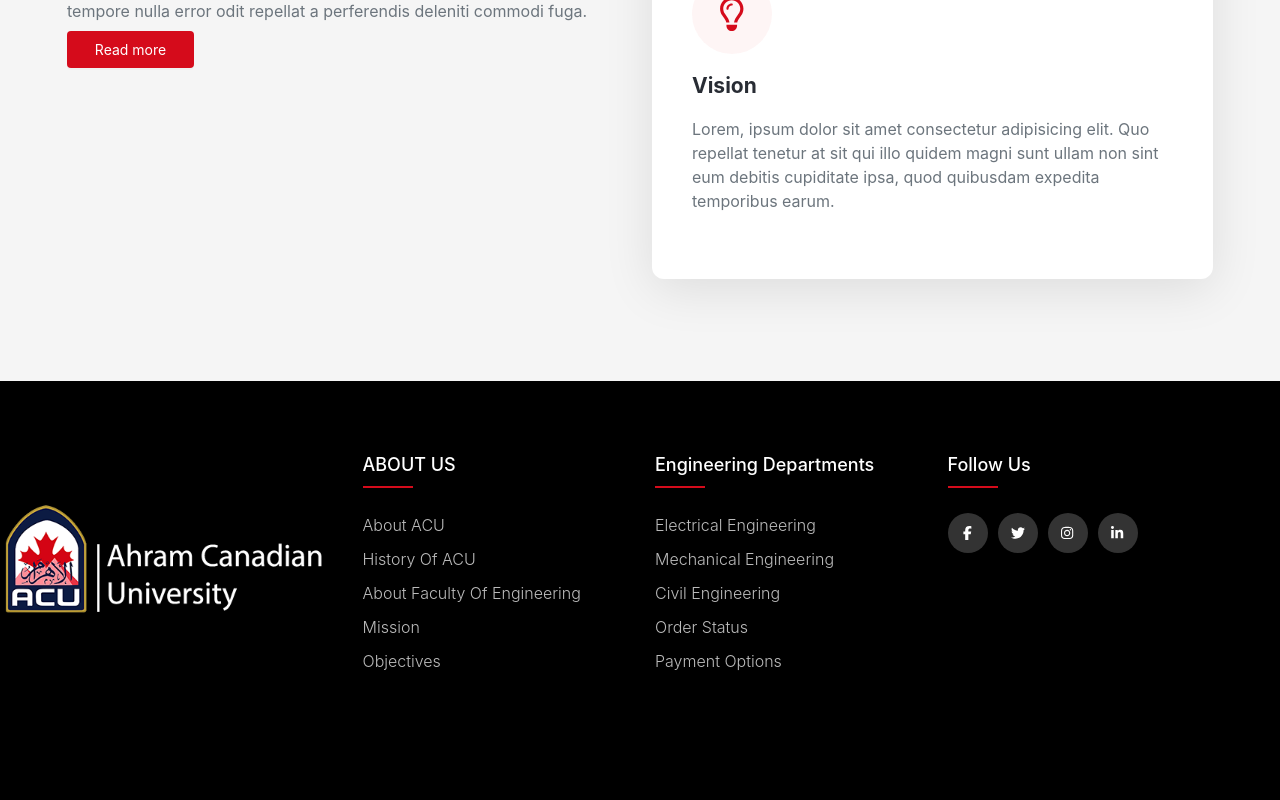
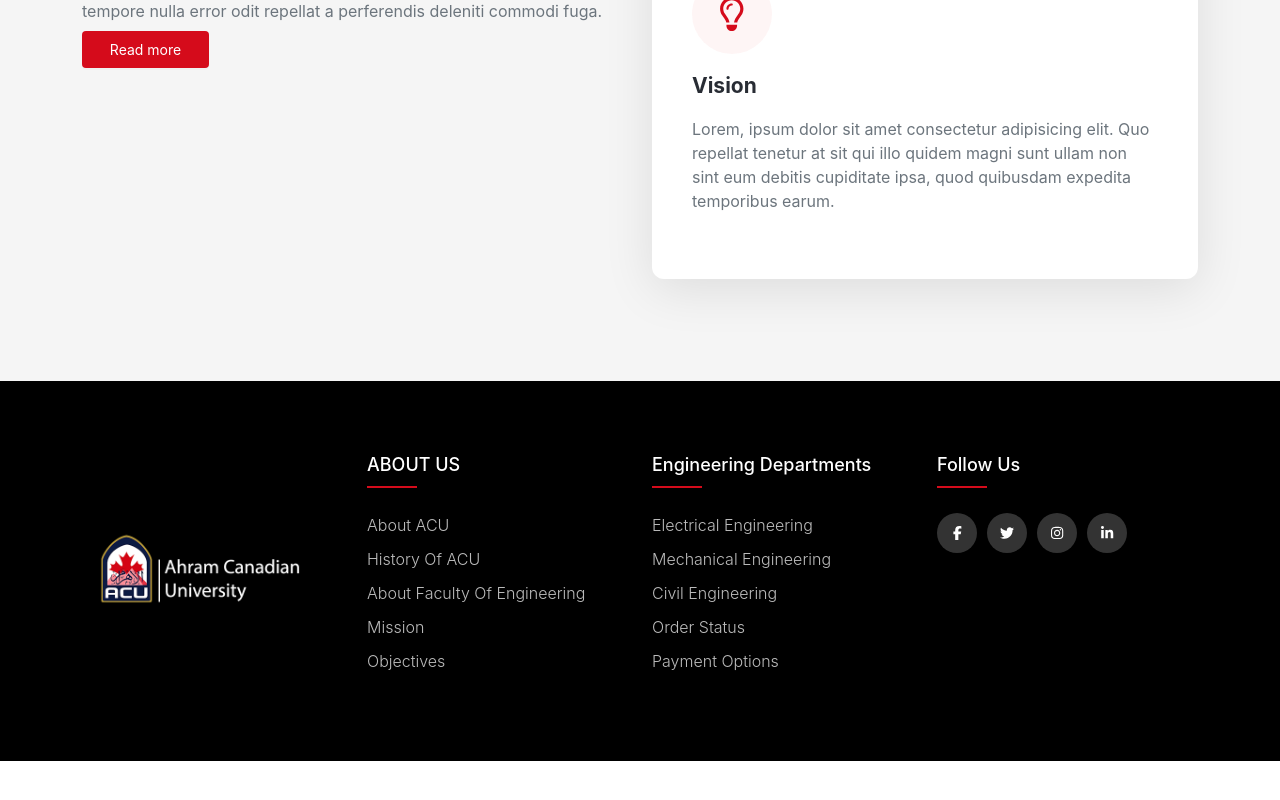
Before and after one commit to Heisenberg-Acu/university-management-system-frontend, a React (Create React App) app: page / in a window 1280 px wide. Shown: the part 1262-2062 px from the top of the page. After the commit the page ends 2023 px from the top, so only its background shows below. Built offline with nearby package versions, Linux system fonts and the light colour scheme.

Commit message:
fix(Footer):  change footer responsiveness to bootstrap

```diff
--- a/src/components/common/Footer.jsx
+++ b/src/components/common/Footer.jsx
@@ -12,15 +12,14 @@ const Footer = () => {
     <footer className="footer">
       <div className="container">
         <div className="row">
-          <div className="footer-col">
+          <div className="footer-col col-md-6 col-lg-3">
             <img className="footer-logo"
               src={Logo}
               alt="ACU Logo"
-              width="450px"
-              style={{ marginLeft: '-170px', marginTop: '-80px' }}
+              style={{width:'90%'}}
             />
           </div>
-          <div className="footer-col">
+          <div className="footer-col col-md-6 col-lg-3">
             <h4>ABOUT US</h4>
             <ul className="p-0">
               <li><a href="#">About ACU</a></li>
@@ -30,7 +29,7 @@ const Footer = () => {
               <li><a href="#">Objectives</a></li>
             </ul>
           </div>
-          <div className="footer-col">
+          <div className="footer-col col-md-6 col-lg-3">
             <h4>Engineering Departments</h4>
             <ul className="p-0">
               <li><a href="#">electrical engineering</a></li>
@@ -40,7 +39,7 @@ const Footer = () => {
               <li><a href="#">payment options</a></li>
             </ul>
           </div>
-          <div className="footer-col">
+          <div className="footer-col col-md-6 col-lg-3">
             <h4>follow us</h4>
             <div className="social-links">
               <a href="#"><FontAwesomeIcon icon={faFacebookF} /></a>
--- a/src/styles/components/common/Footer.css
+++ b/src/styles/components/common/Footer.css
@@ -1,25 +1,10 @@
-.container{
-    max-width: 1170px;
-    margin:auto;
-}
-.row{
-    display: flex;
-    flex-wrap: wrap;
-}
 ul{
     list-style: none;
-}
-.footer-logo{
-    padding-left: 75px;
 }
 .footer{
     background-color: #000000;
     padding: 70px 0;
     width: 100%;
-}
-.footer-col{
-   width: 25%;
-   padding: 0 15px;
 }
 .footer-col h4{
     font-size: 18px;
```
